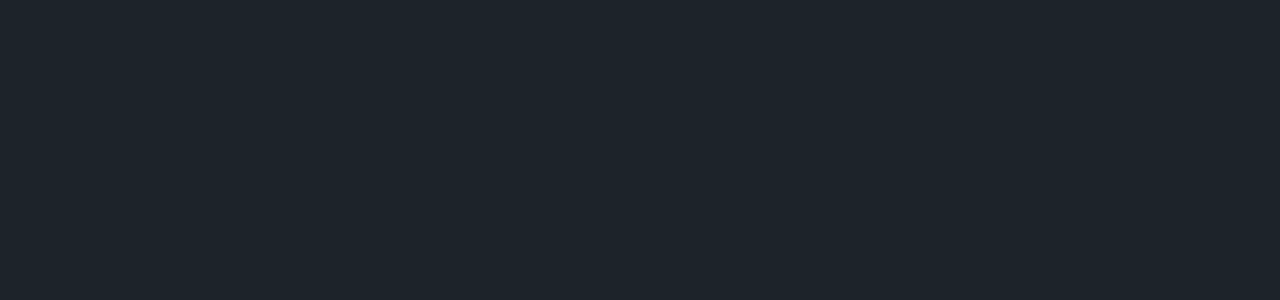
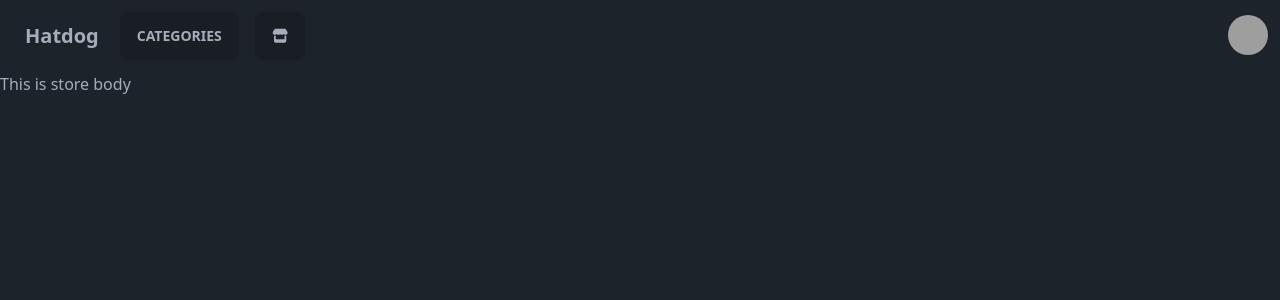
Before and after one commit to noturnachs/REACT_FORUM, a React (Vite) app: page /store in a window 1280 px wide. Before the commit this address had no page. Shown: the top 300 px of the page. Built offline with nearby package versions, Linux system fonts and the light colour scheme; sample sign-in values are in the browser's storage; grey boxes are pictures that could not be loaded.

Commit message:
Add files via upload

```diff
--- a/src/App.jsx
+++ b/src/App.jsx
@@ -11,6 +11,7 @@ import {
 import Dashboard from "./components/dashboard";
 import React, { useEffect } from "react";
 import "./index.css";
+import Store from "./components/Store"
 
 const RedirectToLogin = () => {
   const navigate = useNavigate();
@@ -49,6 +50,15 @@ const App = () => {
             </ProtectedRoute>
           }
         />
+
+        <Route
+          path="/store"
+          element={
+            <ProtectedRoute>
+              <Store />
+            </ProtectedRoute>
+          }
+        />
       </Routes>
     </Router>
   );
--- a/src/components/DashboardNav.jsx
+++ b/src/components/DashboardNav.jsx
@@ -1,9 +1,12 @@
 import React, { useState, useEffect } from "react";
-import { useNavigate } from "react-router-dom";
+import { useNavigate, useLocation } from "react-router-dom";
 import jwt_decode from "jwt-decode";
 import person from "../assets/person.jpg";
 
+
 const DashboardNav = () => {
+  const location = useLocation();
+  const isStorePage = location.pathname === "/store";
   const navigate = useNavigate();
   const [user, setUser] = useState({});
 
@@ -26,15 +29,40 @@ const DashboardNav = () => {
     navigate("/api/login");
   };
 
+  const toStore = () => {
+    navigate("/store")
+  }
+
+  const goDash = () => {
+    navigate("/dashboard")
+  }
+
+
+
   return (
     <div className="navbar bg-base-100">
-      <a className="btn btn-ghost normal-case text-xl">Hatdog</a>
+      <a className="btn btn-ghost normal-case text-xl" onClick={isStorePage ? goDash : null }>Hatdog</a>
       <div className="flex-1">
-        <input
-          type="text"
-          placeholder="Search Hatdog"
-          className="input input-bordered w-24 md:w-auto"
-        />
+        <div className="dropdown dropdown-hover">
+          <label tabIndex={0} className="btn m-1">
+            Categories
+          </label>
+          <ul
+            tabIndex={0}
+            className="dropdown-content z-[1] menu p-2 shadow bg-[#E1E8ED] rounded-box w-52"
+          >
+            <li className="sas p-1 rounded-box">
+              <a >School of Arts and Sciences</a>
+            </li>
+            <li className="soe p-1 rounded-box mt-2">
+              <a>School of Engineering</a>
+            </li>
+          </ul>
+        </div>
+        &nbsp;&nbsp;&nbsp;
+        <button type="button" className="btn" onClick={toStore}>
+        <i className="fa-solid fa-store"></i>
+        </button>
       </div>
       <div className="flex-none gap-2">
         <div className="dropdown dropdown-end">
--- a/src/components/Login.jsx
+++ b/src/components/Login.jsx
@@ -50,7 +50,7 @@ const LoginForm = () => {
         navigate("/dashboard");
       }
     } catch (err) {
-      console.error(err); // Log the error for debugging
+      // console.error(err); // Log the error for debugging
       if (err.response && err.response.status === 401 && err.response.data.error === "Invalid username or password") {
         setError("Invalid username or password");
       } else {
--- /dev/null
+++ b/src/components/Store.jsx
@@ -0,0 +1,15 @@
+import DashboardNav from "./DashboardNav";
+import StoreBody from "./StoreBody";
+
+const Store = () => {
+return (<>
+
+<DashboardNav/>
+<StoreBody/>
+
+</>)
+}
+
+
+
+export default Store;
--- /dev/null
+++ b/src/components/StoreBody.jsx
@@ -0,0 +1,10 @@
+const StoreBody = () => {
+    return (<>
+
+    <div>This is store body</div>
+
+    </>)
+}
+
+
+export default StoreBody;
--- a/src/index.css
+++ b/src/index.css
@@ -5,3 +5,20 @@
 .ssy {
   color: #ffd20e;
 }
+
+
+.sas {
+
+  background-color: #4169e1;
+  color: black;
+  font-weight: bold;
+
+}
+
+
+.soe {
+  background-color: #ffd20e;
+  color: black;
+  font-weight: bold;
+
+}
```
